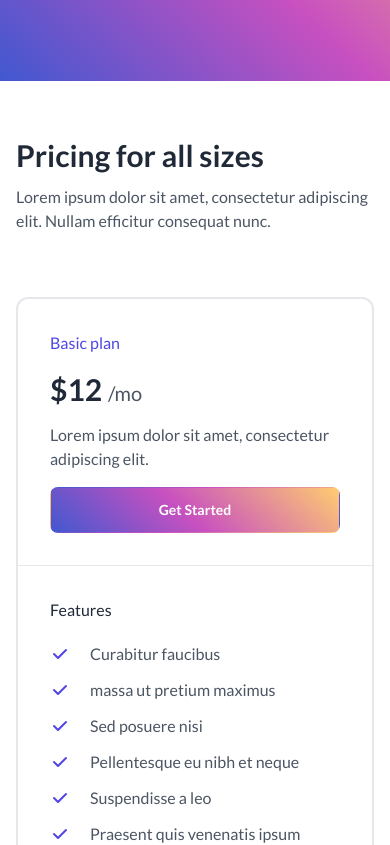
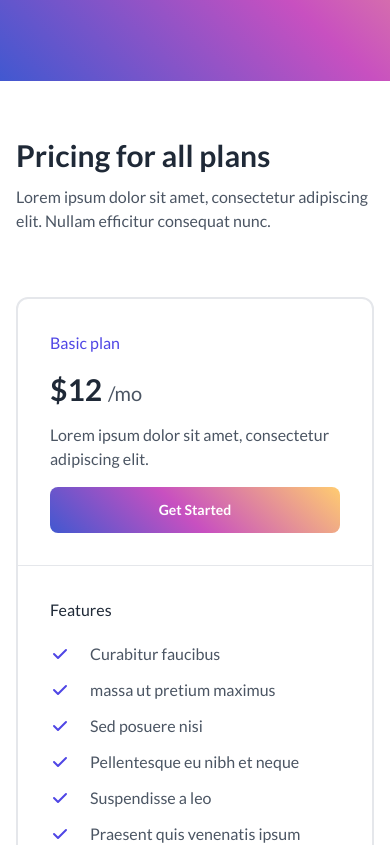
Before and after one commit to Asiwaju69/Justcointrade, a React (Vite) app: page / in a window 390 px wide. Shown: the part 3460-4305 px from the top of the page. Built offline with nearby package versions, Linux system fonts and the light colour scheme.

Commit message:
linked buttons on landing page to register and login

```diff
--- a/src/components/blocks/home/CTA.tsx
+++ b/src/components/blocks/home/CTA.tsx
@@ -14,7 +14,7 @@ const CTA :React.FC= () => {
                         </p>
                     </div>
                     <div className="mt-4">
-                        <a href="javascript:void(0)" className="inline-block py-2 px-4 text-gray-800 font-medium bg-white duration-150 hover:bg-gray-100 active:bg-gray-200 rounded-full">
+                        <a href="register" className="inline-block py-2 px-4 text-gray-800 font-medium bg-white duration-150 hover:bg-gray-100 active:bg-gray-200 rounded-full">
                             Get started now
                         </a>
                     </div>
--- a/src/components/blocks/home/HappyCustomers.tsx
+++ b/src/components/blocks/home/HappyCustomers.tsx
@@ -1,6 +1,6 @@
 import React from 'react'
 
-const HappyCustomers = () => {
+const HappyCustomers:React.FC = () => {
 
 
         const stats = [
--- a/src/components/blocks/home/Pricing.tsx
+++ b/src/components/blocks/home/Pricing.tsx
@@ -57,7 +57,7 @@ const Pricing:React.FC = () => {
                 <div className="max-w-screen-xl mx-auto px-4 text-gray-600 md:px-8">
                     <div className='relative max-w-xl mx-auto sm:text-center'>
                         <h3 className='text-gray-800 text-3xl font-semibold sm:text-4xl'>
-                            Pricing for all sizes
+                            Pricing for all plans
                         </h3>
                         <div className='mt-3 max-w-xl'>
                             <p>
@@ -84,9 +84,10 @@ const Pricing:React.FC = () => {
                                         <p>
                                             {item.desc}
                                         </p>
-                                        <button style={{backgroundImage: "linear-gradient(43deg, #4158D0 0%, #C850C0 46%, #FFCC70 100%)"}} className='px-3 py-3 rounded-lg w-full font-semibold text-sm duration-150 text-white bg-[indigo-600] hover:bg-indigo-500 active:bg-indigo-700'>
-                                            Get Started
-                                        </button>
+
+                                       <a href="register"style={{backgroundImage: "linear-gradient(43deg, #4158D0 0%, #C850C0 46%, #FFCC70 100%)"}} className='px-3 py-[13px] flex justify-center rounded-lg w-full font-semibold text-sm duration-150 text-white bg-[indigo-600] hover:text-white '>Get Started</a>
+
+
                                     </div>
                                     <ul className='p-8 space-y-3'>
                                         <li className="pb-2 text-gray-800 font-medium">
--- a/src/components/static/Homepage/Footer.tsx
+++ b/src/components/static/Homepage/Footer.tsx
@@ -31,10 +31,10 @@ const Footer:React.FC = () => {
                     We want you to not just Trade in the world’s financial markets, but also with a simple and user friendly online platform.
                     </p>
                     <div className="items-center gap-x-3 space-y-3 sm:flex sm:justify-center sm:space-y-0">
-                        <a style={{backgroundImage: "linear-gradient(43deg, #4158D0 0%, #C850C0 46%, #FFCC70 100%)"}} href="javascript:void(0)" className="block py-2 px-4 text-center text-white font-medium hover:text-white bg-indigo-600 duration-150 hover:bg-indigo-500 active:bg-indigo-700 rounded-lg shadow-lg hover:shadow-none">
+                        <a style={{backgroundImage: "linear-gradient(43deg, #4158D0 0%, #C850C0 46%, #FFCC70 100%)"}} href="register" className="block py-2 px-4 text-center text-white font-medium hover:text-white bg-indigo-600 duration-150 hover:bg-indigo-500 active:bg-indigo-700 rounded-lg shadow-lg hover:shadow-none">
                             Let's get started
                         </a>
-                        <a href="javascript:void(0)" className="flex items-center justify-center gap-x-2 py-2 px-4 text-gray-700 hover:text-gray-500 font-medium duration-150 active:bg-gray-100 border rounded-lg md:inline-flex">
+                        <a href="login" className="flex items-center justify-center gap-x-2 py-2 px-4 text-gray-700 hover:text-gray-500 font-medium duration-150 active:bg-gray-100 border rounded-lg md:inline-flex">
                             Get access
                             <svg xmlns="http://www.w3.org/2000/svg" viewBox="0 0 20 20" fill="currentColor" className="w-5 h-5">
                                 <path fillRule="evenodd" d="M2 10a.75.75 0 01.75-.75h12.59l-2.1-1.95a.75.75 0 111.02-1.1l3.5 3.25a.75.75 0 010 1.1l-3.5 3.25a.75.75 0 11-1.02-1.1l2.1-1.95H2.75A.75.75 0 012 10z" clipRule="evenodd" />
--- a/src/components/static/Homepage/Header.tsx
+++ b/src/components/static/Homepage/Header.tsx
@@ -68,10 +68,10 @@ const Header:FC = () => {
                           }
                       </ul>
                       <div className="flex-1 gap-x-6 items-center justify-end mt-6 space-y-6 md:flex md:space-y-0 md:mt-0">
-                          <a href="javascript:void(0)" className="block text-gray-700 hover:text-gray-900">
+                          <a href="/login" className="block text-gray-700 hover:text-gray-900">
                               Log in
                           </a>
-                          <a style={{backgroundImage: "linear-gradient(43deg, #4158D0 0%, #C850C0 46%, #FFCC70 100%)"}} href="javascript:void(0)" className="flex items-center justify-center gap-x-1 py-2 px-4 text-white font-medium  hover:bg-[var(--background)] hover:text-white rounded-full md:inline-flex">
+                          <a style={{backgroundImage: "linear-gradient(43deg, #4158D0 0%, #C850C0 46%, #FFCC70 100%)"}} href="register" className="flex items-center justify-center gap-x-1 py-2 px-4 text-white font-medium  hover:bg-[var(--background)] hover:text-white rounded-full md:inline-flex">
                               Create account
                               <svg xmlns="http://www.w3.org/2000/svg" viewBox="0 0 20 20" fill="currentColor" className="w-5 h-5">
                                   <path fillRule="evenodd" d="M7.21 14.77a.75.75 0 01.02-1.06L11.168 10 7.23 6.29a.75.75 0 111.04-1.08l4.5 4.25a.75.75 0 010 1.08l-4.5 4.25a.75.75 0 01-1.06-.02z" clipRule="evenodd" />
--- /dev/null
+++ b/src/pages/authentication/Login.tsx
@@ -0,0 +1,9 @@
+import React from 'react'
+
+const Login:React.FC = () => {
+  return (
+    <div>Login:React.FC</div>
+  )
+}
+
+export default Login
--- /dev/null
+++ b/src/pages/authentication/Register.tsx
@@ -0,0 +1,9 @@
+import React from 'react'
+
+const Register:React.FC = () => {
+  return (
+    <div>Register</div>
+  )
+}
+
+export default Register
```
Also changed, not shown: src/routes/index.tsx (+12 -1 lines).
